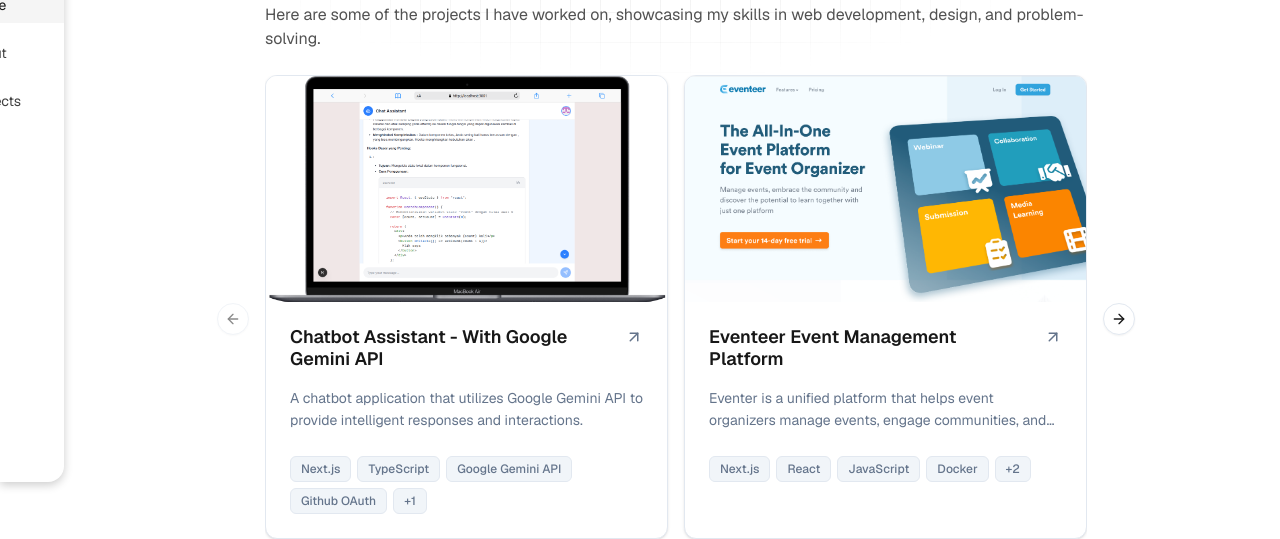
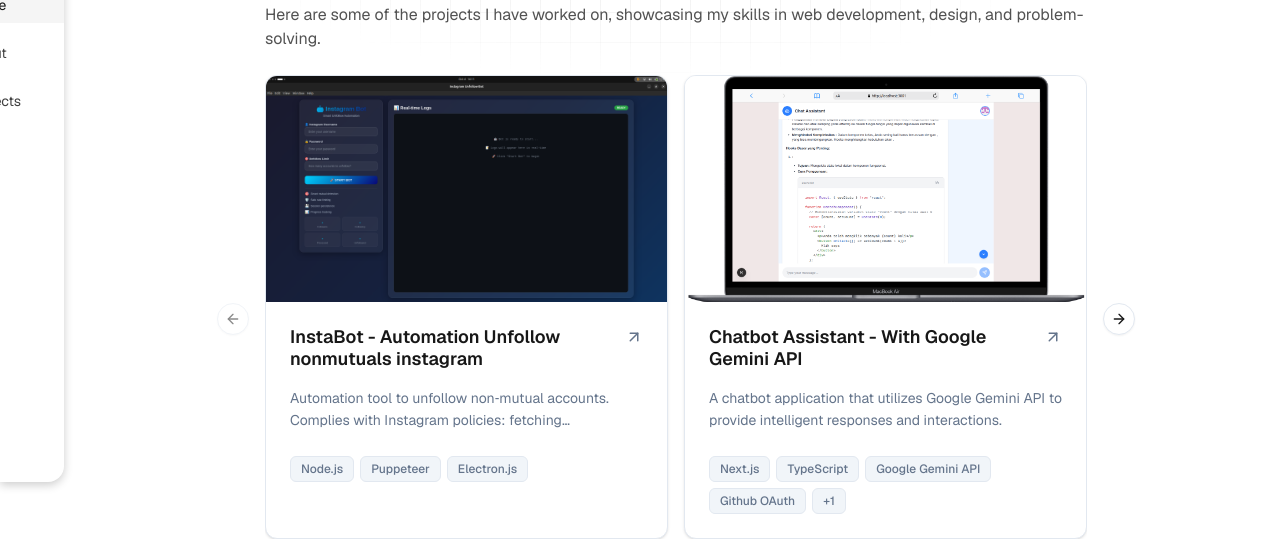
Before and after one commit to madhaa17/portfolio, a Next.js app: page / in a window 1280 px wide. Shown: the part 318-857 px from the top of the page. Built offline with nearby package versions, Linux system fonts and the light colour scheme.

Commit message:
feat: add new project "InstaBot" to sampleProjects with associated image and details

```diff
--- a/src/common/mocks/project.ts
+++ b/src/common/mocks/project.ts
@@ -1,6 +1,18 @@
 import { ProjectCardProps } from "../types/project";
 
 export const sampleProjects: ProjectCardProps[] = [
+  {
+    thumbnail: "/images/ig-bot.png",
+    githubUrl: "https://github.com/madhaa17/bot-unfollow-ig",
+    title: "InstaBot - Automation Unfollow nonmutuals instagram",
+    description:
+      "Automation tool to unfollow non‑mutual accounts. Complies with Instagram policies: fetching followers/followings is rate‑limited (max ~1,000 accounts), so operations are executed in batches.",
+    technologies: [
+      { name: "Node.js" },
+      { name: "Puppeteer" },
+      { name: "Electron.js" },
+    ],
+  },
   {
     thumbnail: "/images/chat-ai.png",
     githubUrl: "https://github.com/madhaa17/chatbot-ai",
```
Also changed, not shown: public/images/ig-bot.png (added).
